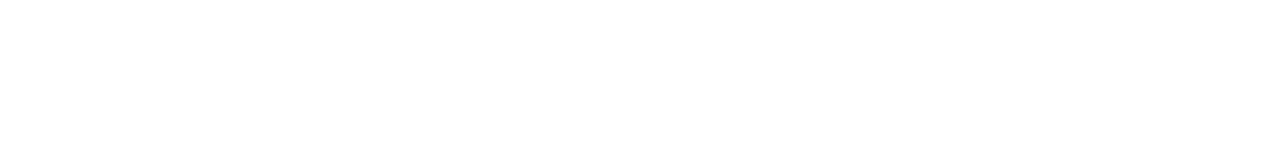
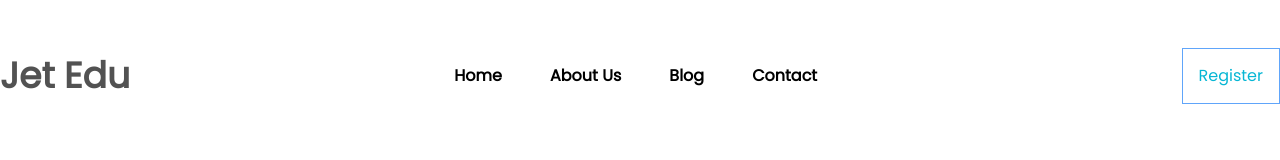
Before and after one commit to 1omarfaruq/ed-tech, a plain HTML site: page index.html in a window 1280 px wide. Drawn offline with nearby package versions, Linux system fonts and the light colour scheme.

Commit message:
Header session added

```diff
--- a/index.html
+++ b/index.html
@@ -19,10 +19,28 @@
             };
         </script>
         <!-- End Tailwind -->
+        <link rel="stylesheet" href="styles/style.css" />
     </head>
     <body>
         <!-- Start Header -->
-        <header></header>
+        <header class="container mx-auto mt-12 flex justify-between">
+            <div class="text-4xl font-semibold text-neutral-600 my-auto">
+                <a href="index.html">Jet Edu</a>
+            </div>
+
+            <ul class="hidden md:flex items-center pr-10 text-base font-semibold cursor-pointer">
+                <li class="hover:bg-gray-200 py-4 px-6">Home</li>
+                <li class="hover:bg-gray-200 py-4 px-6">About Us</li>
+                <li class="hover:bg-gray-200 py-4 px-6">Blog</li>
+                <li class="hover:bg-gray-200 py-4 px-6">Contact</li>
+            </ul>
+            <button class="block md:hidden py-3 px-4 rounded focus:outline-none hover:bg-gray-200">
+                <div class="w-5 h-1 bg-gray-600 mb-1"></div>
+                <div class="w-5 h-1 bg-gray-600 mb-1"></div>
+                <div class="w-5 h-1 bg-gray-600"></div>
+            </button>
+            <button class="border text-cyan-500 border-blue-400 py-1 px-4">Register</button>
+        </header>
         <!-- End Header -->
 
         <!-- Start Main -->
--- /dev/null
+++ b/styles/style.css
@@ -0,0 +1,7 @@
+@import url("https://fonts.googleapis.com/css2?family=Nanum+Gothic:wght@800&family=Open+Sans&family=Poppins&display=swap");
+
+body {
+    font-family: "Nanum Gothic", sans-serif;
+    font-family: "Open Sans", sans-serif;
+    font-family: "Poppins", sans-serif;
+}
```
